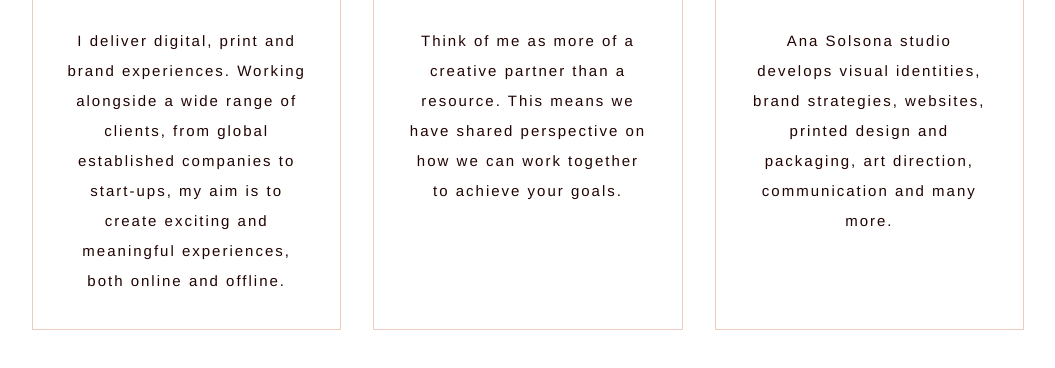
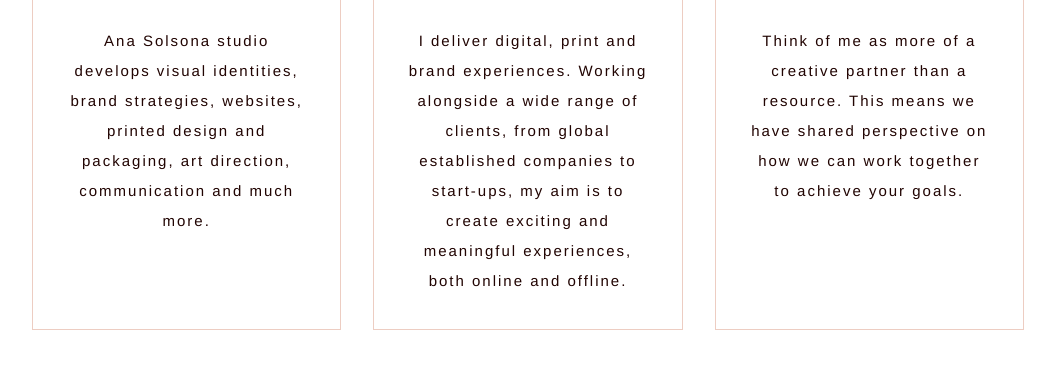
Before and after one commit to markmhendrickson/ana-solsona, a plain HTML site: page index.html in a window 1280 px wide. Shown: the part 1993-2361 px from the top of the page, without its empty margins (112-1167 px from the left). Drawn offline with nearby package versions, Linux system fonts and the light colour scheme; a web font is replaced by a local one.

Commit message:
Improve order and copy of what section

```diff
--- a/index.html
+++ b/index.html
@@ -46,16 +46,16 @@
       <div class="carousel">
         <ul>
           <li>
+            <div class="icon icon-3"></div>
+            <div>Ana Solsona studio develops visual identities, brand strategies, websites, printed design and packaging, art direction, communication and much more.</div>
+          </li>
+          <li>
             <div class="icon icon-1"></div>
             <div>I deliver digital, print and brand experiences. Working alongside a wide range of clients, from global established companies to start-ups, my aim is to create exciting and meaningful experiences, both online and offline.</div>
           </li>
           <li>
             <div class="icon icon-2"></div>
             <div>Think of me as more of a creative partner than a resource. This means we have shared perspective on how we can work together to achieve your goals.</div>
-          </li>
-          <li>
-            <div class="icon icon-3"></div>
-            <div>Ana Solsona studio develops visual identities, brand strategies, websites, printed design and packaging, art direction, communication and many more.</div>
           </li>
         </ul>
       </div>
```
Also changed, not shown: what.html (+4 -4 lines).
